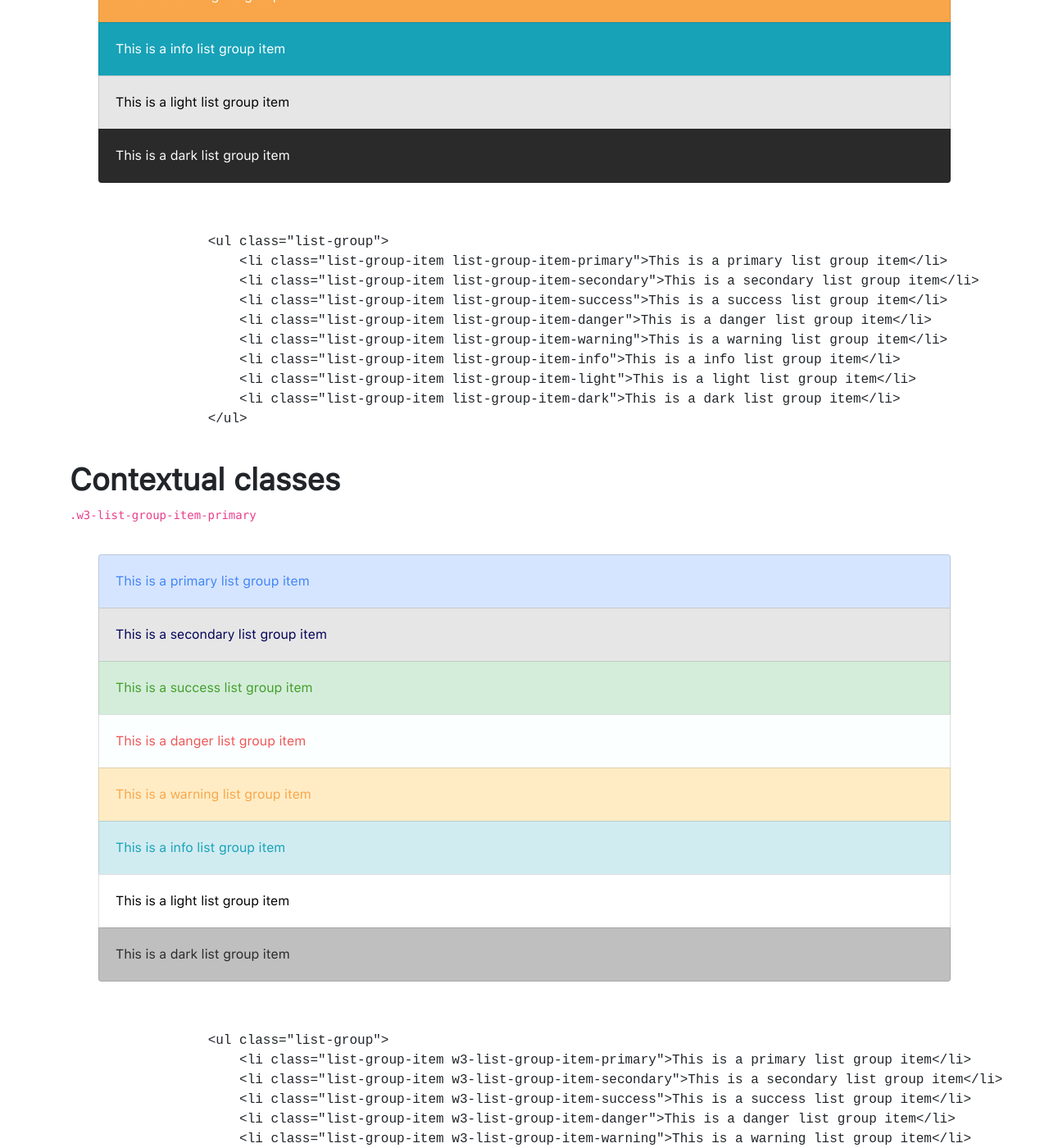
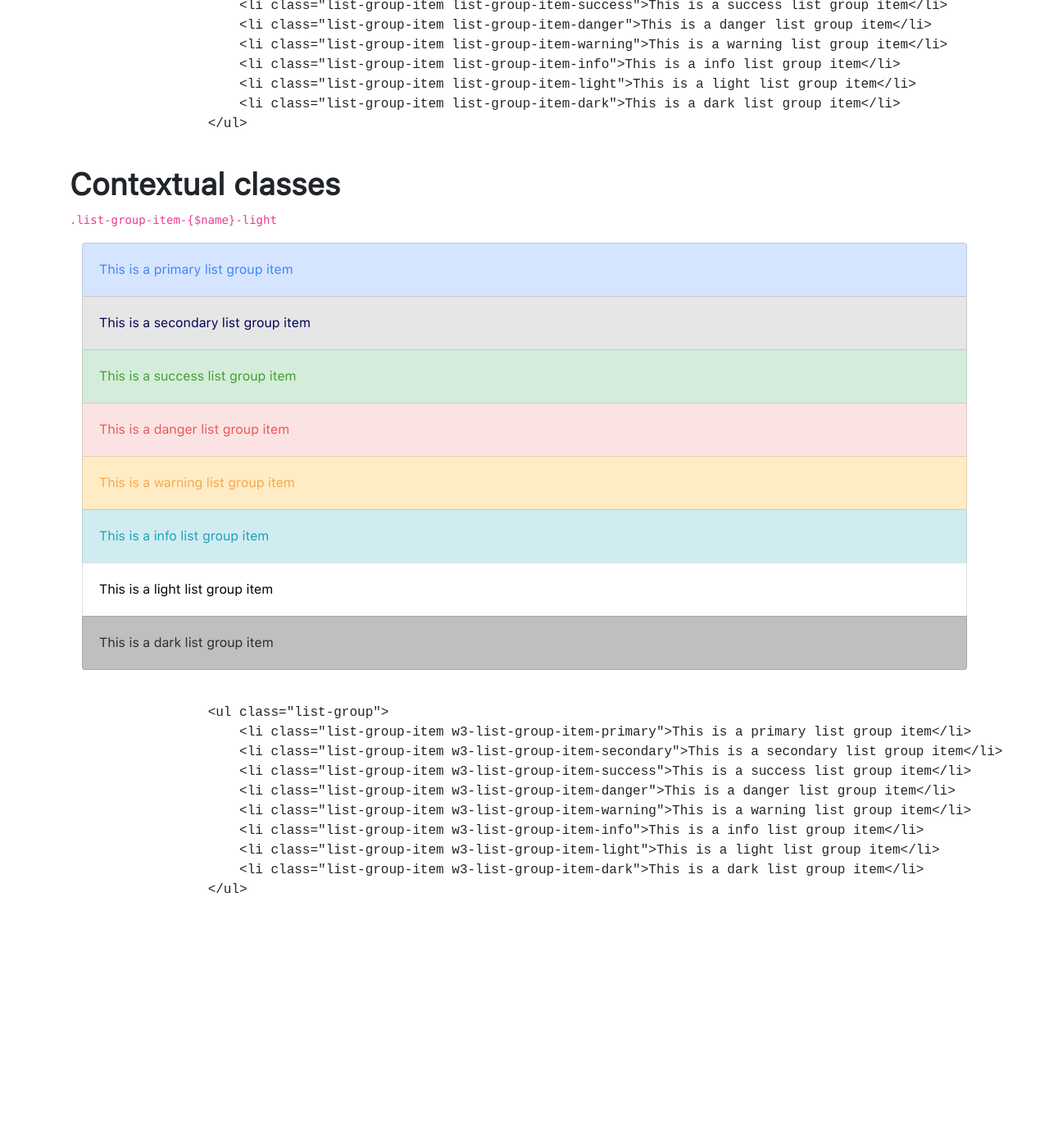
Before and after one commit to dzunglee/w3-style, a Jekyll site: the page built from components/list_group.html, in a window 1280 px wide and 1400 px high, scrolled down 6473 px. Shown: the whole window at 82% size. Built offline with Jekyll 4.4.1, drawn with Linux system fonts in a browser that asks for light colours; nearby versions of some CDN libraries; after the commit the page ends 7610 px from its top, so only the background shows below that; some of the changed text lies outside the part shown.

Commit message:
change text and fix color

```diff
--- a/_sass/_w3-button.sass
+++ b/_sass/_w3-button.sass
@@ -19,18 +19,18 @@
     background-color  : #{$color}
     border-color      : #{$color}
     color             : $white
-    --box-shadow-color: #{$color}
+    --color: #{$color}
 
   .btn-outline-#{$name}
     color             : #{$color}
     border-color      : #{$color}
-    --box-shadow-color: #{$color}
+    --color: #{$color}
 
   .btn-#{$name}.disabled, .btn-#{$name}:disabled
     background-color  : #{$color}
     border-color      : #{$color}
     opacity           : 0.7
-    --box-shadow-color: #{$color}
+    --color: #{$color}
 
 @each $name , $color in $btn-bg-hover
   .btn-#{$name}:hover
@@ -74,7 +74,7 @@
       background: linear-gradient(90deg, #{$gradient} 0%, #{$color} 100%)
       color     : $white
       border    : none
-      --box-shadow-color: #{$color}
+      --color: #{$color}
 
 @each $name , $colors in $btn-bg
   .btn-#{$name}.focus, .btn-#{$name}:focus
@@ -123,7 +123,7 @@
 // **
 // shadow
 .shadow, .shadow:focus
-    box-shadow: 0 0 0.9rem -0.25rem var(--box-shadow-color) !important
+    box-shadow: 0 0 0.9rem -0.25rem var(--color) !important
 
 // **
 // button icon
--- a/_sass/_w3-list-group.sass
+++ b/_sass/_w3-list-group.sass
@@ -3,7 +3,6 @@
 
 .list-group
   font-size       : 1rem
-  padding         : 1.25rem
   border-radius   : 0.315rem
   .list-group-item
     padding       : 1.25rem
@@ -29,9 +28,9 @@
 @each $name1, $bg in $theme-color-blur
   @each $name2, $color  in $theme-color
     @if($name1 == $name2)
-      .w3-list-group-item-#{$name1}
+      .list-group-item-#{$name1}-light
+        background: #{$bg}
         @if($name1 == 'light')
           color: $black
         @if($name1 != 'light')
           color: #{$color}
-        background: #{$bg}
--- a/_sass/_w3-variables.sass
+++ b/_sass/_w3-variables.sass
@@ -36,7 +36,7 @@
 $w3-danger          : rgb(236,85 ,85 )
 $w3-warning         : rgb(248,166,73 )
 $w3-info            : rgb(23 ,162,184)
-$w3-light           : rgb(230,230,230)
+$w3-light           : rgb(210,210,210)
 $w3-dark            : rgb(42 ,42 ,42 )
 
 // Color w3 active
@@ -71,7 +71,7 @@
 $w3-blur-primary         : rgb(214,229,255)
 $w3-blur-secondary       : rgb(230,230,230)
 $w3-blur-success         : rgb(212,237,218)
-$w3-blur-danger          : rgb(252,277,277)
+$w3-blur-danger          : rgb(252,227,227)
 $w3-blur-warning         : rgb(255,236,197)
 $w3-blur-info            : rgb(209,236,241)
 $w3-blur-light           : rgb(255,255,255)
--- a/components/buttons.html
+++ b/components/buttons.html
@@ -280,7 +280,7 @@
     </div>
     <div class="">
         <h3>button gradient bg</h3>
-        <p><code>.{name}-primary</code></p>
+        <p><code>.gradient-{name}</code></p>
         <div class="col-12">
             <button type="button" class="btn btn-primary gradient-primary radius-5 px-5">Primary</button>
             <button type="button" class="btn btn-secondary gradient-secondary radius-5 px-5">Secondary</button>
--- a/components/list_group.html
+++ b/components/list_group.html
@@ -289,17 +289,17 @@
 
     <div class="">
         <h3>Contextual classes</h3>
-        <p><code>.w3-list-group-item-primary</code></p>
+        <p><code>.list-group-item-{$name}-light</code></p>
         <div class="col-12">
             <ul class="list-group">
-                <li class="list-group-item w3-list-group-item-primary">This is a primary list group item</li>
-                <li class="list-group-item w3-list-group-item-secondary">This is a secondary list group item</li>
-                <li class="list-group-item w3-list-group-item-success">This is a success list group item</li>
-                <li class="list-group-item w3-list-group-item-danger">This is a danger list group item</li>
-                <li class="list-group-item w3-list-group-item-warning">This is a warning list group item</li>
-                <li class="list-group-item w3-list-group-item-info">This is a info list group item</li>
-                <li class="list-group-item w3-list-group-item-light">This is a light list group item</li>
-                <li class="list-group-item w3-list-group-item-dark">This is a dark list group item</li>
+                <li class="list-group-item list-group-item-primary-light">This is a primary list group item</li>
+                <li class="list-group-item list-group-item-secondary-light">This is a secondary list group item</li>
+                <li class="list-group-item list-group-item-success-light">This is a success list group item</li>
+                <li class="list-group-item list-group-item-danger-light">This is a danger list group item</li>
+                <li class="list-group-item list-group-item-warning-light">This is a warning list group item</li>
+                <li class="list-group-item list-group-item-info-light">This is a info list group item</li>
+                <li class="list-group-item list-group-item-light-light">This is a light list group item</li>
+                <li class="list-group-item list-group-item-dark-light">This is a dark list group item</li>
             </ul>
         </div>
         <div class="col-12">
```
Also changed, not shown: other parts of components/list_group.html (+1 -1 lines).
